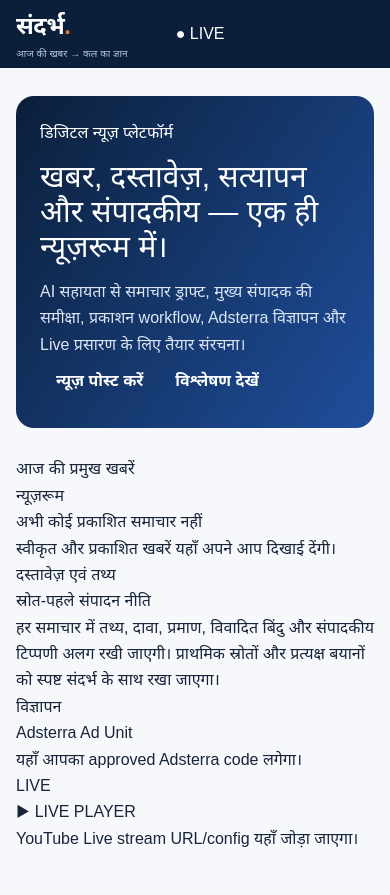
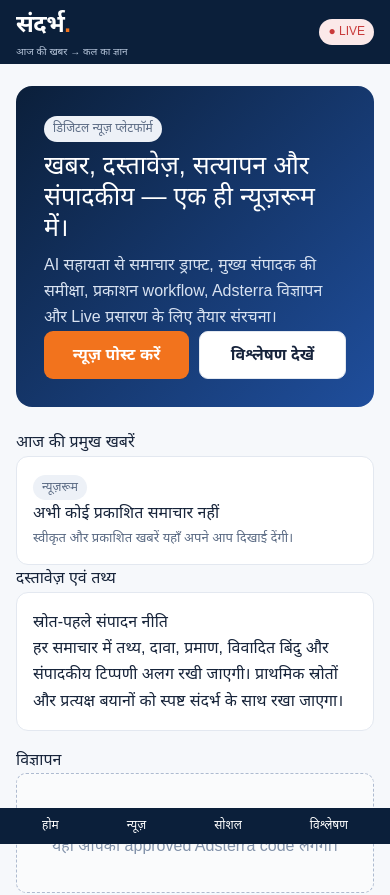
Before and after one commit to ajaysingh132/New999, a Next.js app: page / in a window 390 px wide. Shown: the top 895 px of the page. Built offline with nearby package versions, Linux system fonts and the light colour scheme; no server answers; the database is empty.

Commit message:
Port original mobile-first design components and calendar styles

```diff
--- a/app/globals.css
+++ b/app/globals.css
@@ -41,3 +41,47 @@ button,input,textarea,select{font:inherit}
 .status{font-size:12px;font-weight:700;text-transform:uppercase;letter-spacing:.04em}
 @media(max-width:800px){.navlinks{display:none}.grid-main,.grid-cards,.dashboard{grid-template-columns:1fr}.stat-grid{grid-template-columns:repeat(2,minmax(0,1fr))}.side-nav{grid-template-columns:repeat(2,minmax(0,1fr))}}
 @media(prefers-reduced-motion:reduce){html{scroll-behavior:auto}}
+
+/* Original New999 visual language — preserved in the Next.js port */
+.spacer{flex:1}
+.topbar-inner{min-height:64px}
+.navlinks a{color:#c7d5e8;font-size:14px;padding:4px 0}
+.navlinks a:hover{color:#fff;border-bottom:2px solid var(--orange)}
+.hero{background:linear-gradient(135deg,#0b1f3a,#1f4e9c);border-radius:16px;padding:28px;margin:22px 0}
+.hero h1{font-size:clamp(25px,4vw,34px);line-height:1.25;margin:8px 0}
+.hero p{max-width:760px;color:#d8e2f1}
+.chip{display:inline-block;padding:3px 9px;border-radius:15px;background:#edf1f7;color:#5b6b84;font-size:12px}
+.chip.live{background:#fbe9e9;color:#c93a3a}
+.chip.ok{background:#e6f4ec;color:#178a4c}
+.chip.warn{background:#fbf2e0;color:#b97a0b}
+.legacy-grid,.grid{display:grid;grid-template-columns:2fr 1fr;gap:16px}
+.grid3{display:grid;grid-template-columns:repeat(3,minmax(0,1fr));gap:12px}
+.card{background:#fff;border:1px solid #e3e8f0;border-radius:12px;padding:16px}
+.card h2,.card h3{margin-top:0}
+.mut{color:#5b6b84;font-size:13px}
+.row{display:flex;gap:10px;flex-wrap:wrap}
+.row>*{flex:1}
+.btn.orange{background:#f2731d;color:#fff}
+.btn.primary{background:#0b1f3a;color:#fff}
+.btn.line{background:#fff;border:1px solid #e3e8f0;color:#16233b}
+.adbox{min-height:120px;border:1px dashed #aebbd0;border-radius:10px;display:grid;place-items:center;text-align:center;color:#8191a9;background:#fafbfc;padding:12px}
+.video{aspect-ratio:16/9;background:#111;border-radius:12px;display:grid;place-items:center;color:#fff}
+.article{max-width:820px;margin:32px auto}
+.article h1{font-size:clamp(26px,4vw,34px);line-height:1.25}
+.heroimg{height:250px;background:#e8edf5;border-radius:12px;display:grid;place-items:center;color:#8294ad;margin:15px 0}
+.block{background:#fff;border:1px solid #e3e8f0;border-left:4px solid #1f4e9c;border-radius:8px;padding:14px;margin:12px 0}
+.block.fact{border-left-color:#178a4c}
+.block.claim{border-left-color:#b97a0b}
+.block.dispute{border-left-color:#c93a3a}
+.calendar{display:grid;grid-template-columns:repeat(7,minmax(0,1fr));gap:6px}
+.day{background:#fff;border:1px solid #e3e8f0;border-radius:8px;padding:7px;min-height:100px}
+.day small{color:#5b6b84}
+.post{font-size:11px;background:#edf1f7;border-radius:5px;padding:4px;margin-top:4px}
+.bottom{display:none}
+@media(max-width:800px){
+ .navlinks{display:none}
+ .legacy-grid,.grid,.grid3,.grid-cards,.dashboard{grid-template-columns:1fr}
+ .calendar{grid-template-columns:repeat(2,minmax(0,1fr))}
+ .bottom{display:flex;position:fixed;bottom:0;left:0;right:0;background:var(--navy);z-index:30;justify-content:space-around;padding:8px}
+ .bottom a{color:#fff;font-size:12px;text-align:center}
+}
```
